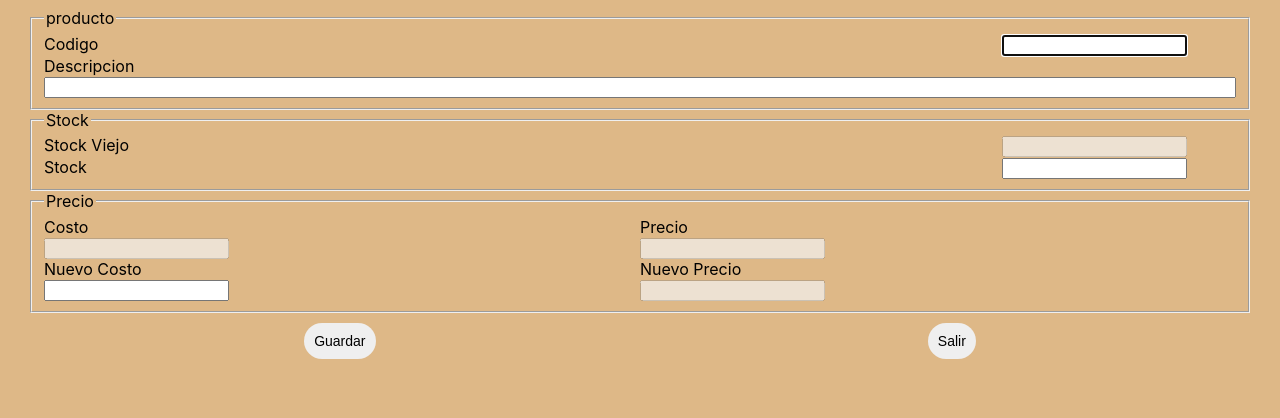
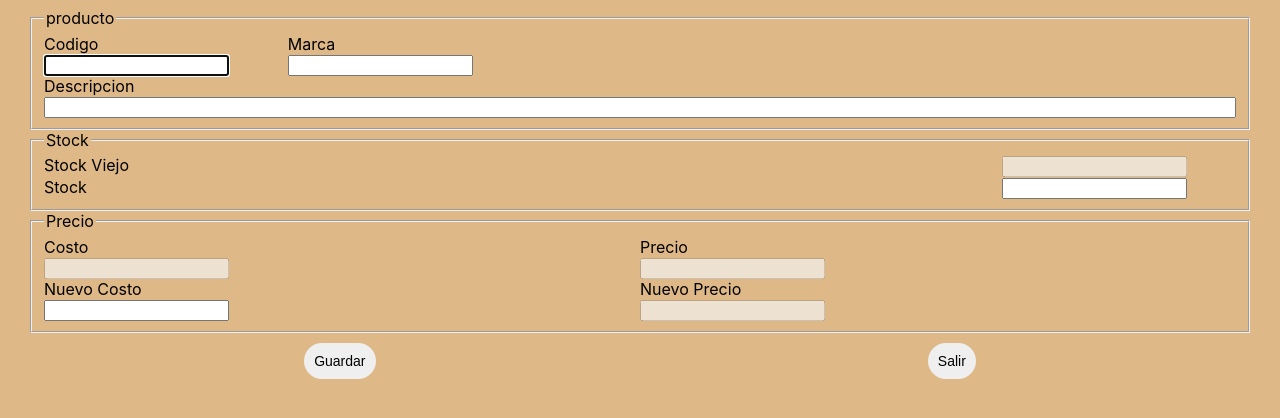
Before and after one commit to Pelusasasasa/Super, an Electron app: page src/productos/cambio.html in a window 1280 px wide. Drawn offline with Linux system fonts and the light colour scheme; no server answers.

Commit message:
Hice para agregar tarjetas y tambien para que aparezca la marca en cambio de producto

```diff
--- a/src/productos/cambio.html
+++ b/src/productos/cambio.html
@@ -11,10 +11,16 @@
     <div class="producto">
         <fieldset>
             <legend>producto</legend>
-            <main>
-                <label for="codigo">Codigo</label>
-                <input type="text" name="codigo" autofocus id="codigo">
-            </main>
+            <div class="flex">
+                <main>
+                    <label for="codigo">Codigo</label>
+                    <input type="text" name="codigo" autofocus id="codigo">
+                </main>
+                <main>
+                    <label for="marca">Marca</label>
+                    <input type="text" name="marca" id="marca">
+                </main>
+            </div>
             <main>
                 <label for="descripcion">Descripcion</label>
                 <input type="text" name="descripcion" autofocus id="descripcion">
--- a/src/productos/cambio.js
+++ b/src/productos/cambio.js
@@ -6,6 +6,7 @@
 const {apretarEnter} = require('../helpers')
 
 const codigo = document.querySelector('#codigo');
+const marca = document.querySelector('#marca');
 const descripcion = document.querySelector('#descripcion');
 const stockViejo = document.querySelector('#stockViejo');
 const stock = document.querySelector('#stock');
@@ -23,6 +24,7 @@
         producto = (await axios.get(`${URL}productos/${codigo.value}`)).data;
         if (producto !== "") {
             costo.value = producto.costo.toFixed(2);
+            marca.value = producto.marca;
             descripcion.value = producto.descripcion;
             stockViejo.value = producto.stock.toFixed(2);
             precio.value = producto.precio.toFixed(2);
--- a/src/productos/productos.css
+++ b/src/productos/productos.css
@@ -137,6 +137,9 @@ button:hover{
 }
 
 /* Cambio producto */
+.cambio .flex{
+    display: flex;
+}
 .cambio main label{
     display: inline-block;
     width: 80%;
--- a/src/venta/venta.js
+++ b/src/venta/venta.js
@@ -205,7 +205,6 @@ facturar.addEventListener('click',async e=>{
          await descontarStock(producto)
          //producto.producto.precio = producto.producto.precio - redondear((parseFloat(descuentoPor.value) * producto.producto.precio / 100,2));
      }
-     console.log(descuentoStock)
      await axios.put(`${URL}productos`,descuentoStock)
      await axios.post(`${URL}movimiento`,movimientos);
     //sumamos al cliente el saldo y agregamos la venta a la lista de venta
```
Also changed, not shown: src/venta/index.html (+5 -0 lines).
